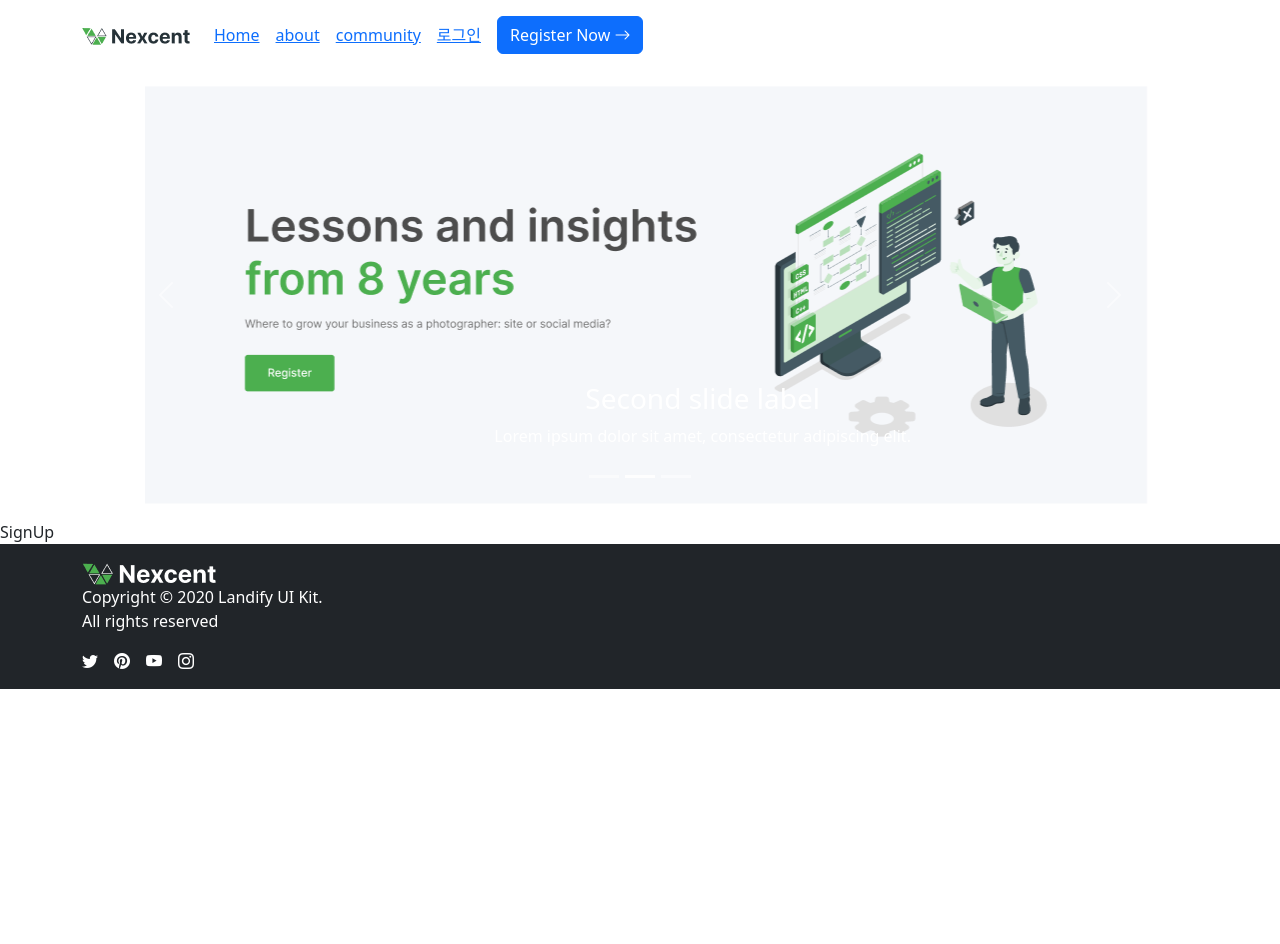
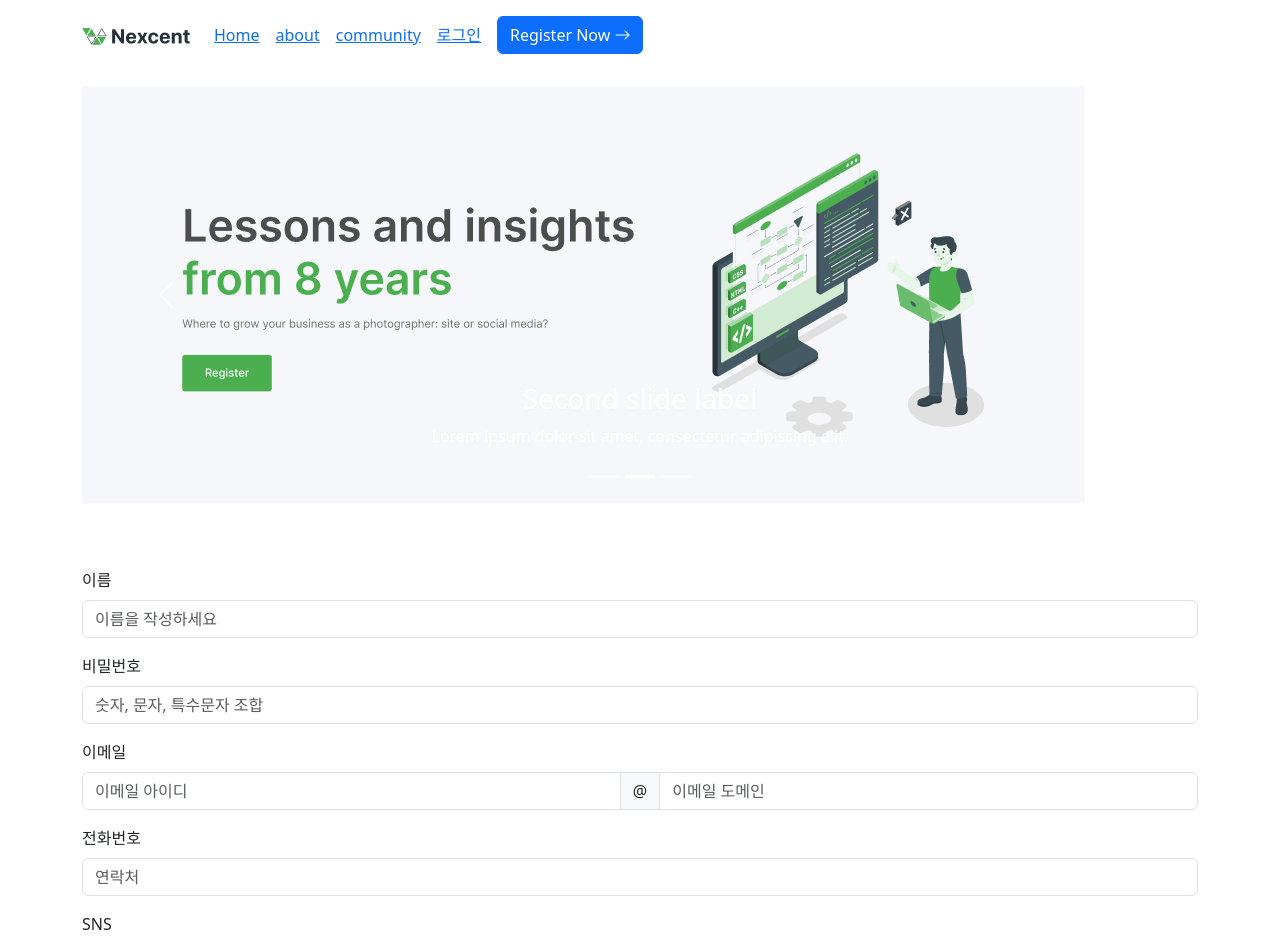
Before and after one commit to seonyeonghun2/mini-project, a React (Vite) app in the folder packages/client/: page /signup in a window 1280 px wide. Shown: the top 944 px of the page. Before the commit the page ends 800 px from the top, so only its background shows below. Built offline with nearby package versions, Linux system fonts and the light colour scheme.

Commit message:
회원가입 요청
1. react-bootstrap 적용 : Form 컴포넌트, Validation 적용

2. 백엔드 요청 : /users/regist, POST

```diff
--- a/packages/client/src/routes/SignUp.jsx
+++ b/packages/client/src/routes/SignUp.jsx
@@ -1,9 +1,157 @@
-import React from 'react'
+import { useState } from 'react';
+import {Button, Col, Form, InputGroup, Row, Container} from 'react-bootstrap'
+import axios from 'axios'
+function SignUp() {
+  const [validated, setValidated] = useState(false);
+  const [formData, setFormData] = useState({
+    username: '',
+    email_id: '',
+    email_address: '',
+    password: '',
+    phone: '',
+    sns: ''
+  })
 
-const SignUp = () => {
+  const handleChange = (event) => {
+    setFormData({
+      ...formData,
+      [event.target.name]: event.target.value,
+    })
+  }
+  const handleSubmit = (event) => {
+    event.preventDefault();
+    const form = event.currentTarget;
+    if (form.checkValidity() === false) {
+      event.stopPropagation();
+    }
+    setValidated(true);
+
+    // 폼에 모든값을 입력하고, 완료 버튼 누르면 --> Form Validation : true로 변경하고,
+    // 이어서 서버에 axios 요청!
+
+    axios.post('http://localhost:3000/users/regist', {
+      username: formData.username,
+      email: `${formData.email_id}@${formData.email_address}`,
+      password: formData.password,
+      phone: formData.phone,
+      sns: formData.sns
+    })
+    .then(function (response) {
+      console.log(response);
+      // 응답에 따라 메인 페이지로 이동하게 한다던지..
+      if (response.status === 201 || response.status === 200) {
+        confirm('회원가입 성공! 첫페이지로 이동하시겠습니까?') ? location.href='/' : null
+      }
+    })
+    .catch(function (error) {
+      console.log(error);
+    });
+
+  };
+
   return (
-    <div>SignUp</div>
-  )
+    <Container className="py-5">
+      <Form noValidate validated={validated} onSubmit={handleSubmit}>
+        <Row className="mb-3">
+          <Form.Group as={Col} md="12" controlId="validationCustom01">
+            <Form.Label>이름</Form.Label>
+            <Form.Control
+              required
+              type="text"
+              name="username"
+              value={formData.username}
+              placeholder="이름을 작성하세요"
+              onChange={handleChange}
+            />
+            <Form.Control.Feedback>Looks good!</Form.Control.Feedback>
+          </Form.Group>
+        </Row>
+        <Row className="mb-3">
+          <Form.Group as={Col} md="12" controlId="validationCustom02">
+            <Form.Label>비밀번호</Form.Label>
+            <Form.Control
+              required
+              type="password"
+              placeholder="숫자, 문자, 특수문자 조합"
+              value={formData.password}
+              name="password"
+              onChange={handleChange}
+            />
+            <Form.Control.Feedback>Looks good!</Form.Control.Feedback>
+          </Form.Group>
+        </Row>
+        <Row className="mb-3">
+          <Form.Group as={Col} md="12" controlId="validationCustomUseremail">
+            <Form.Label>이메일</Form.Label>
+            <InputGroup hasValidation>
+              <Form.Control
+                type="text"
+                placeholder="이메일 아이디"
+                aria-describedby="inputGroupPrepend"
+                value={formData.email_id}
+                name="email_id"
+                onChange={handleChange}
+                required
+              />
+              <InputGroup.Text id="inputGroupPrepend">@</InputGroup.Text>
+              <Form.Control
+                type="text"
+                placeholder="이메일 도메인"
+                aria-describedby="inputGroupPrepend"
+                value={formData.email_address}
+                name="email_address"
+                onChange={handleChange}
+                required
+              />
+              <Form.Control.Feedback type="invalid">
+                이메일 주소를 입력하세요!
+              </Form.Control.Feedback>
+            </InputGroup>
+          </Form.Group>
+        </Row>
+        <Row className="mb-3">
+          <Form.Group as={Col} md="12" controlId="validationCustom03">
+            <Form.Label>전화번호</Form.Label>
+            <Form.Control type="tel" placeholder="연락처" required maxLength="11" value={formData.phone}
+                name="phone"
+                onChange={handleChange}/>
+            <Form.Control.Feedback type="invalid">
+              연락가능한 번호를 - 없이 숫자만 입력하세요
+            </Form.Control.Feedback>
+          </Form.Group>
+        </Row>
+        <Row className="mb-3">
+          <Form.Group as={Col} md="12" controlId="validationCustom04">
+            <Form.Label>SNS</Form.Label>
+            <Form.Control type="url" placeholder="https://insta.com/your_channel" required value={formData.sns}
+                name="sns"
+                onChange={handleChange} />
+            <Form.Control.Feedback type="invalid">
+              본인 소유의 소셜미디어 계정이 있다면, 계정 주소를 입력하세요
+            </Form.Control.Feedback>
+          </Form.Group>
+        </Row>
+        {/* <Row className="mb-3">
+        <Form.Group as={Col} md="12" className="mb-3">
+          <Form.Check
+            required
+            label="가입 동의"
+            feedback="회원가입을 완료하려면, 가입 동의에 체크해야 합니다."
+            value={formData.agreement}
+                name="agreement"
+                onChange={handleChange}
+            feedbackType="invalid"
+          />
+        </Form.Group>
+        </Row> */}
+        <Row className='justify-content-center'>
+          <Col md={{ span: 4, offset: 4 }}>
+            <Button type="submit" variant="success">완료</Button>
+          </Col>
+        </Row>
+      </Form>
+    </Container>
+  );
 }
 
-export default SignUp
+export default SignUp;
```
